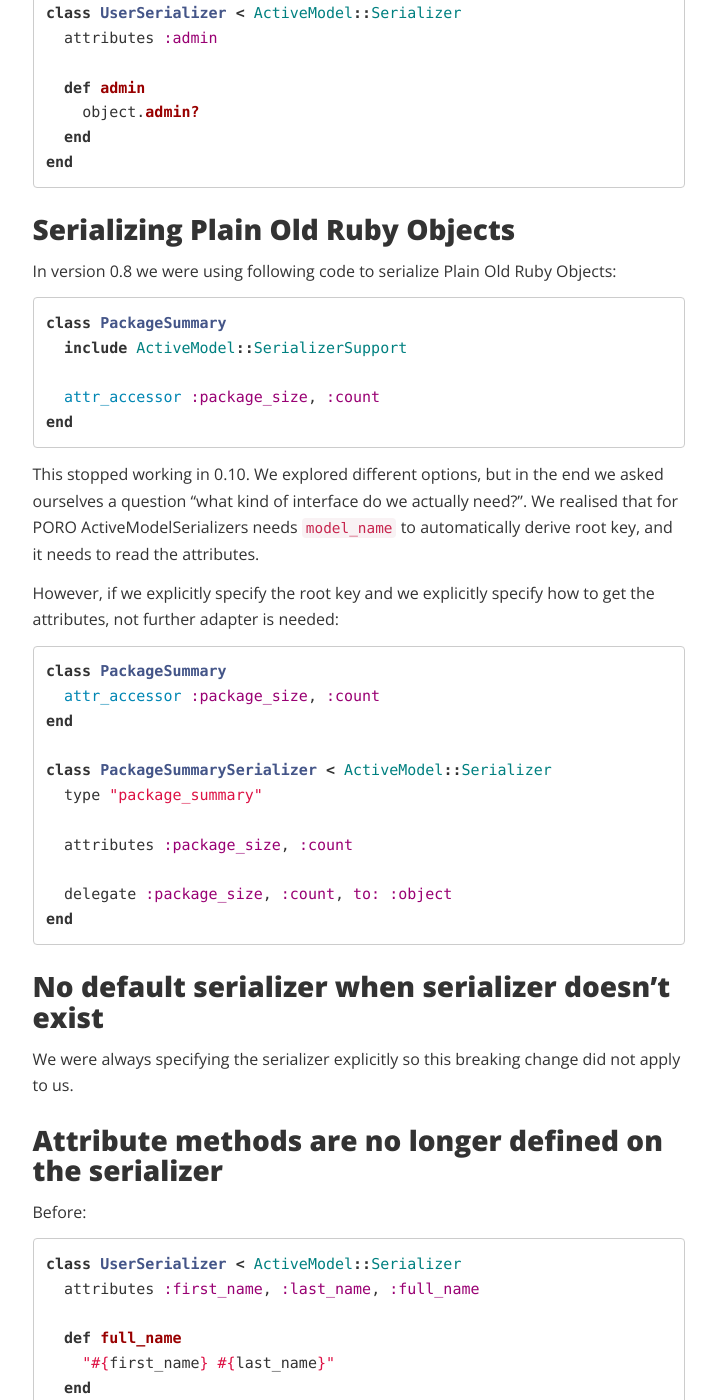
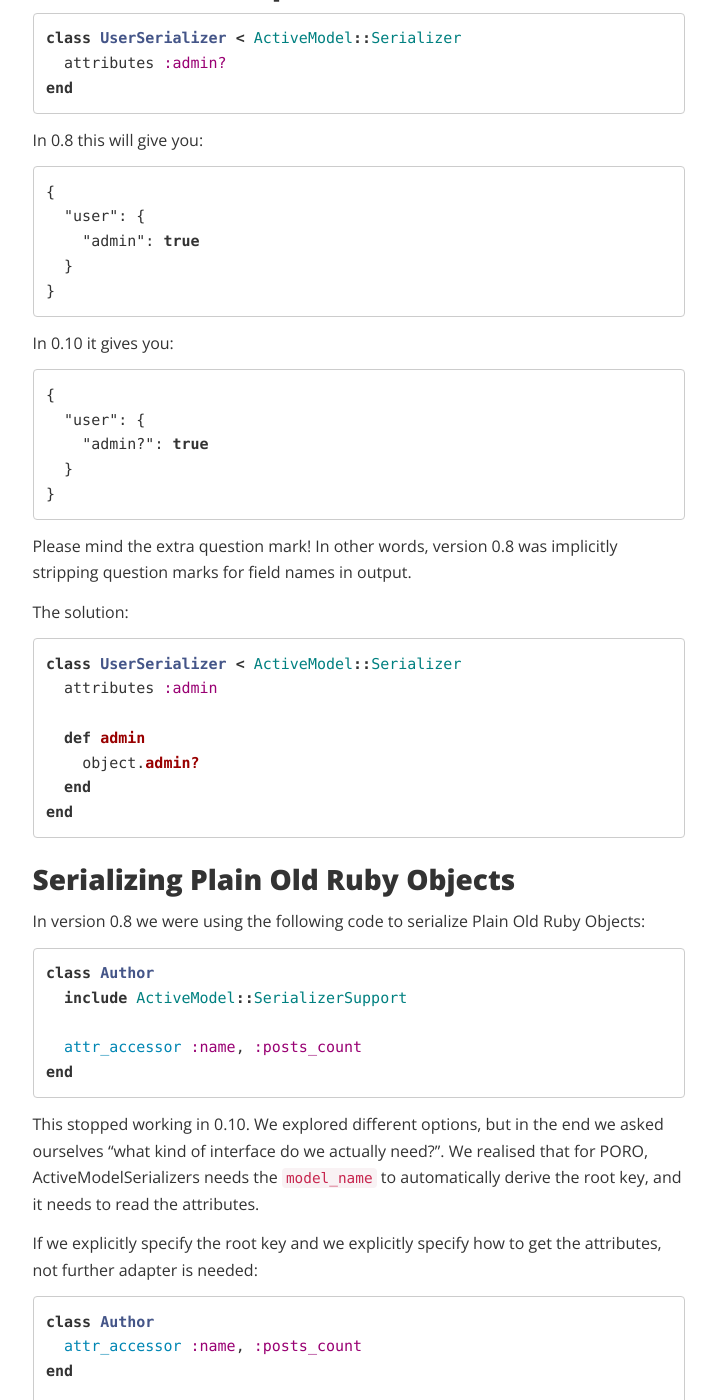
Before and after one commit to liefery-it-legacy/blog, a Jekyll site: the page built from _posts/2017-10-19-upgrading-active-model-serializers-from-0-8-to-0-10.md, in a window 1280 px wide and 1400 px high, scrolled down 7865 px. Shown: the whole window, without its empty margins (150-866 px from the left). Built offline with Jekyll 4.4.1, drawn with Linux system fonts in a browser that asks for light colours; nearby versions of some CDN libraries; comment, search, counter and statistics services are not loaded; some of the changed text lies outside the part shown.

Commit message:
feedback part 2

````diff
--- a/_posts/2017-10-19-upgrading-active-model-serializers-from-0-8-to-0-10.md
+++ b/_posts/2017-10-19-upgrading-active-model-serializers-from-0-8-to-0-10.md
@@ -9,8 +9,8 @@ This blog post presents our battle story from upgrading ActiveModelSerializers
 from version 0.8 to 0.10. Version 0.10 introduces significant changes in the
 library, including **backwards incompatible changes**. That's to be expected,
 after all it's a pre 1.0 release and according to
-[semantic versioning](http://semver.org/) __"Anything may change at any
-time"__. That said, it's also a popular solution in the Ruby / Rails community
+[semantic versioning](http://semver.org/) _"Anything may change at any
+time"_. That said, it's also a popular solution in the Ruby / Rails community
 and it has been around for quite a while.
 
 In the past the version 0.8 received a lot of fixes when the version 0.10 was
@@ -52,8 +52,8 @@ We developed the following upgrade procedure:
 [guide](https://github.com/rails-api/active_model_serializers/blob/0-10-stable/docs/howto/upgrade_from_0_8_to_0_10.md)
 2. update the version of ActiveModelSerializers
 3. run our test suite to get the number of failing tests
-4. go through the breaking changes, try to estimate their impact (some of
-   them don't apply to our codebase) and suggest potential solutions
+4. go through the breaking changes, try to estimate their impact and suggest
+   potential solutions
 5. fix one breaking change and see if the number of failing tests decrease
 6. focus on one failing test and debug which breaking change causes the failure
 7. if it's not in the list, add it there and repeat the same procedure
@@ -72,7 +72,7 @@ people.
 
 ### Redefined concept of serializer
 
-In 0.8 a serializer was "an object that can give you JSON". Because of that we
+In 0.8, a serializer was "an object that can give you JSON". Because of that we
 had a lot of code that looked like this:
 
 ```ruby
@@ -122,9 +122,15 @@ ActiveModelSerializers::SerializableResource.new(
 
 ### Nested relationships are no longer walked by default
 
+In version 0.8 when you declared a relationship in your serializer it was
+rendered by default, including relationships of this relationship. As an
+example, if you had a user serializer than declared many posts, and posts
+serializer that declared many comments, serializing a user gave your all their
+posts, and all comments for these posts.
+
 I was really scared when I read about this breaking change. We definitely have
-a lot of places where we include nested records and we heavily rely on the
-previous behaviour. Fortunately I quickly find a
+a lot of places where we include nested records and we rely heavily on the
+previous behaviour. Fortunately I quickly found a
 [configuration option to specify that globally](https://github.com/rails-api/active_model_serializers/blob/v0.10.6/docs/general/configuration_options.md#default_includes).
 
 ```ruby
@@ -157,12 +163,12 @@ or (for multiple records):
 }
 ```
 
-`user` and `users` are called "root key" of the JSON document. We found several
-breaking changes here.
+`user` and `users` are called the "root key" of the JSON document. We found
+several breaking changes here.
 
 #### Specifying root key
 
-We used the following ways to specify it:
+In the previous version, we would specify the root as follows:
 
 ```ruby
 class UserSerializer < ActiveModel::Serializer
@@ -220,19 +226,17 @@ The next interesting breaking change is related to what happens when the root
 key is not explicitly specified. **In 0.8 it is derived from the serializer
 name. In 0.10 it is derived from the model name.**
 
-In our case this means that when we pass `TourShipment` model to
+In our case this means that when we pass the `TourShipment` model to the
 `ShipmentSerializer` the root key will change from `shipment` to
 `tour_shipment`.
 
-The solution was to specify root key explicitly in all these ambiguous cases.
-Yay explicit code!
+The solution was to specify the root key explicitly in all these ambiguous
+cases. Yay explicit code!
 
 #### Empty array
 
-And last, but not least, an important edge case for automatically deriving the
-root key from model name. One of our failing tests revealed that if you want
-to serialize an empty array it will give you an empty string as the root key,
-so the output looks like:
+One of our failing tests revealed that if you want to serialize an empty array it
+will give you an empty string as the root key, so the output looks like:
 
 ```json
 {
@@ -262,7 +266,7 @@ class UserSerializer < ActiveModel::Serializer
 end
 ```
 
-This will include `name` key in JSON output only when `include_name?` returns
+This will include the `name` key in JSON output only when `include_name?` returns
 true. This stopped working in 0.10 which means that the key will always be
 included regardless of the return value of `include_name?`.
 
@@ -283,7 +287,7 @@ class UserSerializer < ActiveModel::Serializer
 end
 ```
 
-This is relatively simple, mechanical change. I'm happy to see the old syntax
+This is a relatively simple, mechanical change. I'm happy to see the old syntax
 gone, because it makes it difficult to connect the attribute with the method
 that is responsible for its conditional inclusion. When your serializer class
 doesn't fit in a single screen this makes it really easy to overlook.
@@ -314,9 +318,35 @@ class UserSerializer < ActiveModel::Serializer
 end
 ```
 
+An alternative solution is to create a base class for all serializers and
+include the module there, but I prefer the above version, because it's more
+explicit.
+
 ### `@options` changed to `instance_options`
 
 Simple, mechanical change, nothing to worry here.
+
+```ruby
+class UserSerializer < ActiveModel::Serializer
+  attributes :first_name, :logged_in
+
+  def logged_in
+    @options.fetch(:logged_in)
+  end
+end
+```
+
+becomes:
+
+```ruby
+class UserSerializer < ActiveModel::Serializer
+  attributes :first_name, :logged_in
+
+  def logged_in
+    instance_options.fetch(:logged_in)
+  end
+end
+```
 
 ### Attributes with question mark
 
@@ -363,43 +393,38 @@ end
 
 ### Serializing Plain Old Ruby Objects
 
-In version 0.8 we were using following code to serialize Plain Old Ruby
+In version 0.8 we were using the following code to serialize Plain Old Ruby
 Objects:
 
 ```ruby
-class PackageSummary
+class Author
   include ActiveModel::SerializerSupport
 
-  attr_accessor :package_size, :count
+  attr_accessor :name, :posts_count
 end
 ```
 
 This stopped working in 0.10. We explored different options, but in the end we
-asked ourselves a question "what kind of interface do we actually need?". We
-realised that for PORO ActiveModelSerializers needs `model_name` to
-automatically derive root key, and it needs to read the attributes.
+asked ourselves "what kind of interface do we actually need?". We realised that
+for PORO, ActiveModelSerializers needs the `model_name` to automatically derive
+the root key, and it needs to read the attributes.
 
-However, if we explicitly specify the root key and we explicitly specify how
+If we explicitly specify the root key and we explicitly specify how
 to get the attributes, not further adapter is needed:
 
 ```ruby
-class PackageSummary
-  attr_accessor :package_size, :count
+class Author
+  attr_accessor :name, :posts_count
 end
 
-class PackageSummarySerializer < ActiveModel::Serializer
-  type "package_summary"
+class AuthorSerializer < ActiveModel::Serializer
+  type "author"
 
-  attributes :package_size, :count
+  attributes :name, :posts_count
 
-  delegate :package_size, :count, to: :object
+  delegate :name, :posts_count, to: :object
 end
 ```
-
-### No default serializer when serializer doesn't exist
-
-We were always specifying the serializer explicitly so this breaking change
-did not apply to us.
 
 ### Attribute methods are no longer defined on the serializer
 
````
Also changed, not shown: other parts of _posts/2017-10-19-upgrading-active-model-serializers-from-0-8-to-0-10.md (+6 -5 lines).
